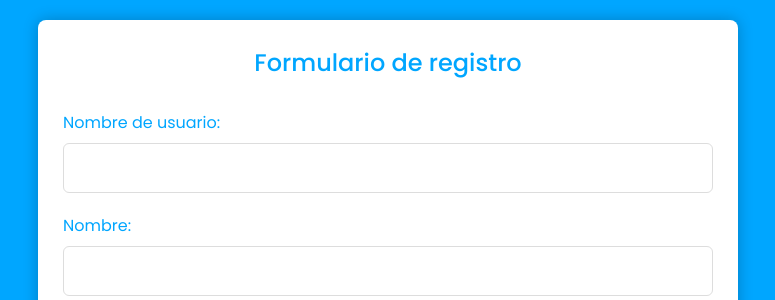
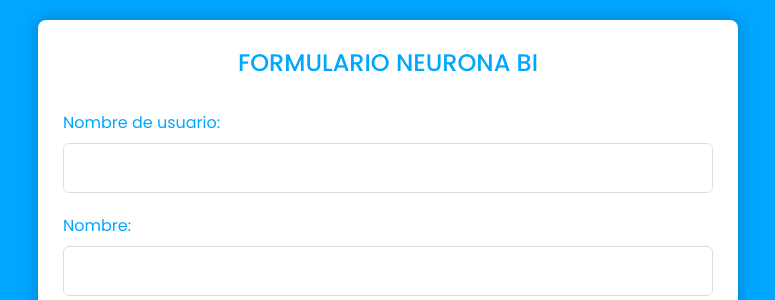
Before and after one commit to DIL308/django_test, a Django app: page /createQuestion/ in a window 1280 px wide. Shown: the top 300 px of the page, without its empty margins (252-1027 px from the left). Run offline with Django 4.2, Linux system fonts and the light colour scheme.

Commit message:
Cambio titulo formulario

```diff
--- a/base/templates/QuestionForm.html
+++ b/base/templates/QuestionForm.html
@@ -12,7 +12,7 @@
 
 <body>
     <section class="contenedor">
-        <header>Formulario de registro</header>
+        <header>FORMULARIO NEURONA BI</header>
         <form method="POST" class="formulario">
             {% csrf_token %}
             <div class="entrada">
```
